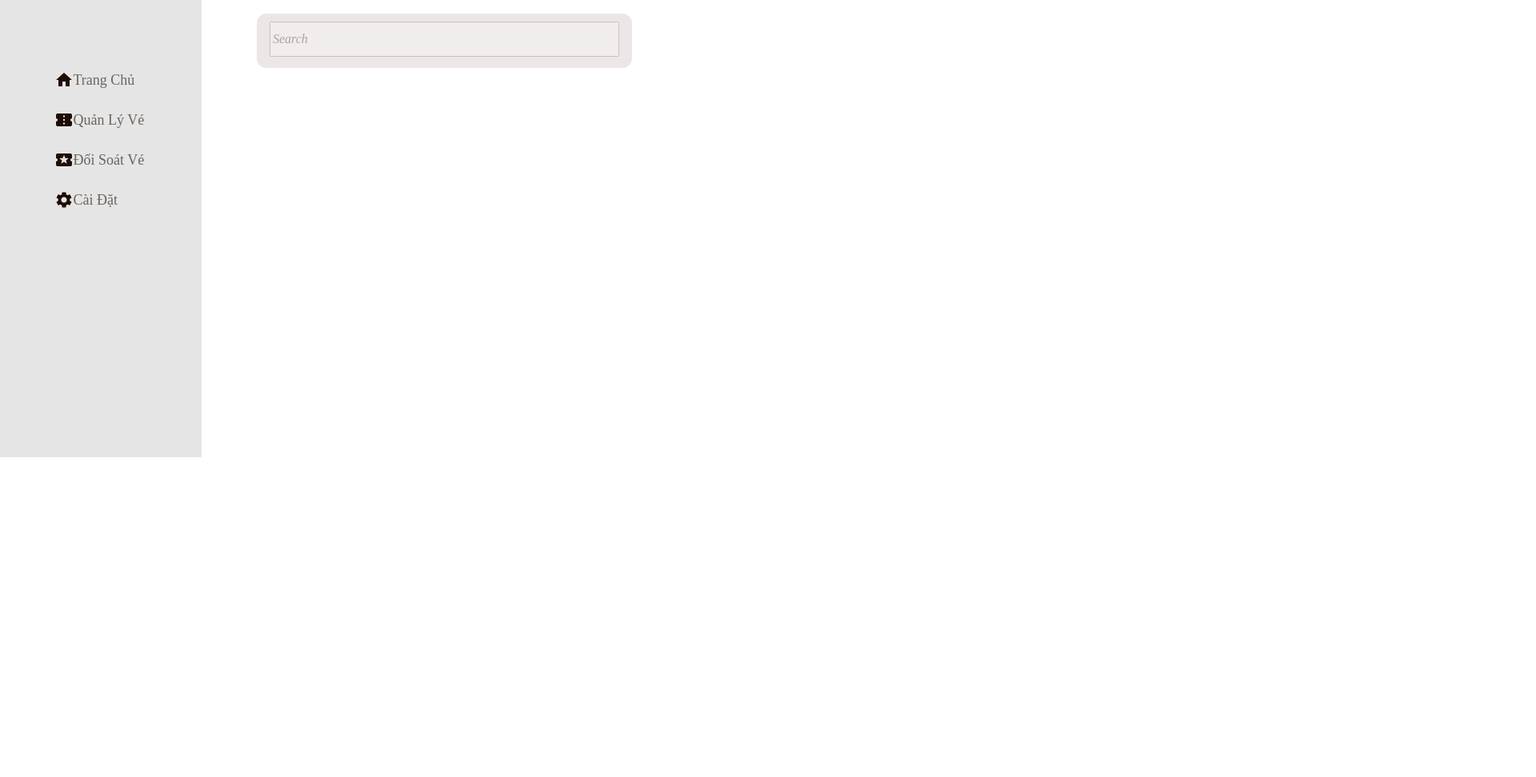
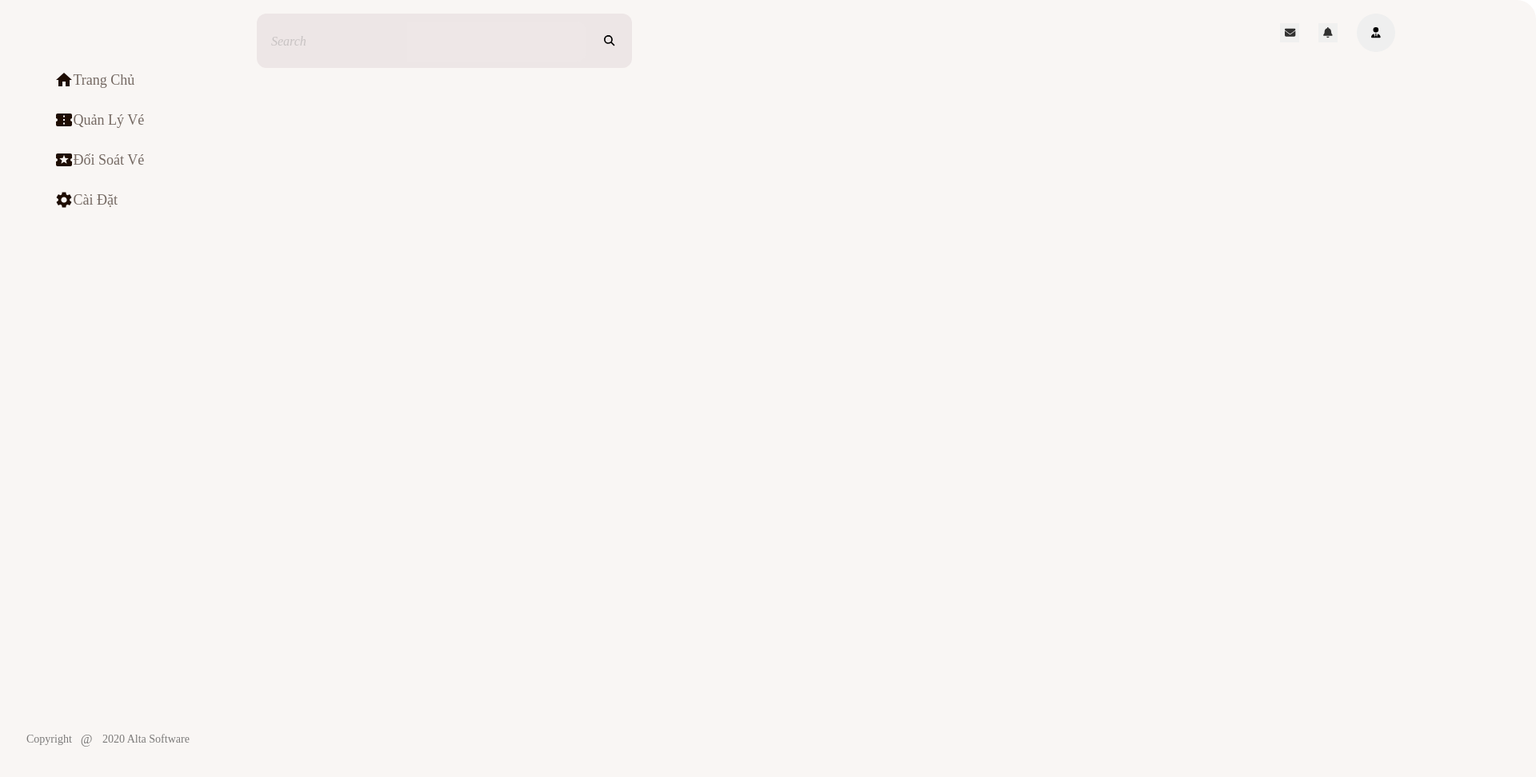
Before and after one commit to Thanh2603/CMSTicketSaleAppli, a React (Create React App) app in the folder cms-ticket-sale/: page / in a window 1280 px wide. Shown: the top 972 px of the page at 80% size, 1920 px wide, since content can reach past the window. Before the commit the page ends 800 px from the top, so only its background shows below. Built offline with nearby package versions, Linux system fonts and the light colour scheme.

Commit message:
SearchIcon

```diff
--- a/cms-ticket-sale/src/App.css
+++ b/cms-ticket-sale/src/App.css
@@ -1,7 +1,10 @@
 .App {
-  width: 100vw;
-  height: 100vh;
-  font-family: -apple-system, BlinkMacSystemFont, 'Segoe UI', Roboto, Oxygen, Ubuntu, Cantarell, 'Open Sans', 'Helvetica Neue', sans-serif;
+  position: relative;
+  width: 1920px;
+  height: 1080px;
+
+  background: #F9F6F4;
+  border-radius: 24px;
 }
 body{
   margin: 0;
@@ -10,7 +13,7 @@ body{
 .Sidebar {
   height: 100%;
   width: 250px;
-  background-color: #E5E5E5;
+  background-color: #F9F6F4;
   display: flex;
   flex-direction: column;
   align-items: flex-start;
@@ -68,7 +71,7 @@ flex-grow: 0;
 .SidebarList #active{
   background-color: orange;
 }
-.searchfilter{
+.search{
   display: flex;
 flex-direction: row;
 align-items: center;
@@ -84,10 +87,9 @@ top: 17px;
 background: #EDE6E6;
 border-radius: 12px;
 }
-.searchfilter input{
+.search input{
   width: 361px;
-  height: 38px;
-
+  height: 48px;
 font-family: 'Montserrat';
 font-style: italic;
 font-weight: 400;
@@ -101,4 +103,94 @@ flex: none;
 order: 0;
 align-self: stretch;
 flex-grow: 1;
+border: none;
+border-radius:12px ;
+background-color: #EDE6E6;
 }
+.search-btn{
+  height: 39px;
+left: 0%;
+right: 14.29%;
+top: 0%;
+bottom: 14.28%;
+border: 0;
+background-color: #EDE6E6;
+}
+.notimail{
+  display: flex;
+flex-direction: row;
+align-items: center;
+padding: 0px;
+gap: 24px;
+
+position: absolute;
+width: 144px;
+height: 48px;
+left: 1600px;
+top: 17px;
+}
+.notimail .mail{
+  width: 24px;
+  height: 24px;
+  opacity: 0.8;
+  flex: none;
+  order: 0;
+  flex-grow: 0;
+  border: 0;
+}
+.notimail .bell{
+  width: 24px;
+height: 24px;
+opacity: 0.8;
+flex: none;
+order: 1;
+flex-grow: 0;
+border: 0;
+}
+.notimail .accnotimail{
+  width: 48px;
+  height: 48px;
+  border-radius: 30px;
+  flex: none;
+  order: 2;
+  flex-grow: 0;
+  border: 0;
+}
+.p1{
+  position: absolute;
+width: 70px;
+height: 22px;
+left: 33px;
+top: 900px;
+font-family: 'Montserrat';
+font-style: normal;
+font-weight: 400;
+font-size: 14px;
+line-height: 22px;
+display: flex;
+align-items: center;
+opacity: 0.5;
+}
+.p2{
+  position: absolute;
+  left: 40%;
+  right: 10%;
+  top: 900px;
+  bottom: 8.33%;
+  opacity: 0.5;
+}
+.p3{
+  position: absolute;
+  width: 132px;
+  height: 22px;
+  left: 128px;
+  top: 900px;
+  font-family: 'Montserrat';
+  font-style: normal;
+  font-weight: 400;
+  font-size: 14px;
+  line-height: 22px;
+  display: flex;
+  align-items: center;
+  opacity: 0.5;
+}
--- a/cms-ticket-sale/src/components/Sidebar.js
+++ b/cms-ticket-sale/src/components/Sidebar.js
@@ -1,6 +1,9 @@
+import { faBell, faEnvelope, faMagnifyingGlass, faUserTie } from '@fortawesome/free-solid-svg-icons';
 import React from 'react'
 import "../App.css";
 import {SidebarData} from './SidebarData'
+import { FontAwesomeIcon } from '@fortawesome/react-fontawesome';
+
 function Sidebar() {
   return (
     <div className='Sidebar'>
@@ -17,13 +20,33 @@ function Sidebar() {
         <div id="title">
           {val.title}
         </div>
+
          </li>;
       })}
       </ul>
-      <div className='searchfilter'>
-           <input type="text" value ="Search"/>
+      <div className='search'>
+           <input placeholder='Search'/>
+           <button className='search-btn'><FontAwesomeIcon icon= {faMagnifyingGlass}/>
+           </button>
+      </div>
+      <div className='notimail'>
+        <button className='mail'>
+      <FontAwesomeIcon icon={faEnvelope}/>
+        </button>
 
-        </div>
+        <button className='bell'>
+        <FontAwesomeIcon icon={faBell}/>
+        </button>
+
+        <button className='accnotimail'>
+      <FontAwesomeIcon icon={faUserTie}/>
+        </button>
+      </div>
+      <div >
+        <p className='p1'>Copyright</p>
+        <p className='p2'>@</p>
+        <p className='p3'>2020 Alta Software</p>
+      </div>
     </div>
   )
 }
--- a/cms-ticket-sale/src/components/SidebarData.js
+++ b/cms-ticket-sale/src/components/SidebarData.js
@@ -3,7 +3,7 @@ import HomeIcon from '@mui/icons-material/Home';
 import ConfirmationNumberIcon from '@mui/icons-material/ConfirmationNumber';
 import LocalActivityIcon from '@mui/icons-material/LocalActivity';
 import SettingsIcon from '@mui/icons-material/Settings';
-import SearchIcon from '@mui/icons-material/Search';
+
 export const SidebarData =[
     {
         title: "Trang Chủ",
@@ -25,7 +25,4 @@ export const SidebarData =[
         icon: <SettingsIcon />,
         link: "/setting"
     },
-    {
-
-    }
 ]
```
Also changed, not shown: package.json (+6 -1 lines), 1 other file (tests, documents, lock files or other folders).
